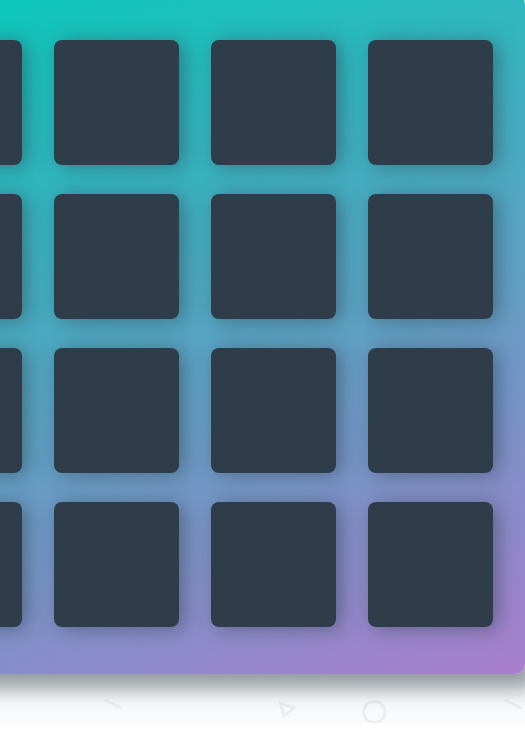
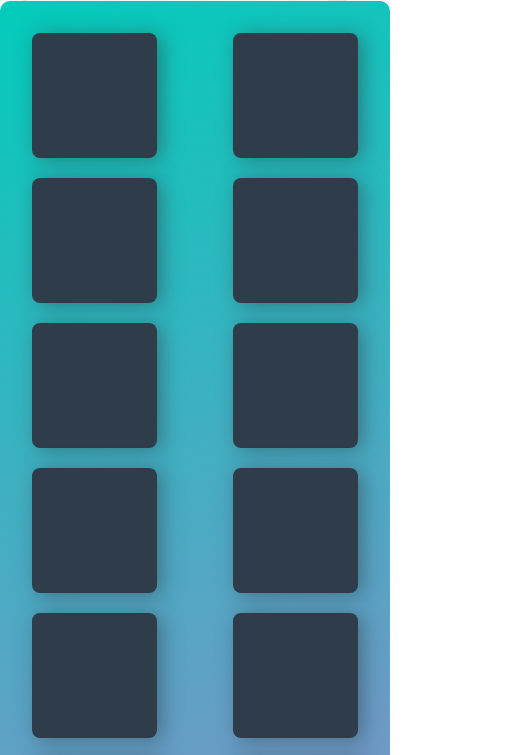
Before and after one commit to parulsinghh/fend-project-memory-game-master, a plain HTML site: page index.html in a window 390 px wide. Shown: the part 121-876 px from the top of the page, 525 px wide, since content can reach past the window. Before the commit the page ends 844 px from the top, so only its background shows below. Drawn offline with nearby package versions, Linux system fonts and the light colour scheme; a web font is replaced by a local one.

Commit message:
Add media queries

```diff
--- a/css/app.css
+++ b/css/app.css
@@ -10,8 +10,8 @@ html {
 
 html,
 body {
-  width: 100%;
-  height: 100%;
+  max-width: 100%;
+  max-height: 100%;
   margin: 0;
   padding: 0;
 }
@@ -38,7 +38,7 @@ h1 {
 */
 
 .deck {
-  width: 660px;
+  max-width: 660px;
   min-height: 680px;
   background: linear-gradient(160deg, #02ccba 0%, #aa7ecd 100%);
   padding: 32px;
@@ -121,3 +121,13 @@ h1 {
   float: right;
   cursor: pointer;
 }
+
+
+@media only screen and (max-width: 400px) {
+  .deck .card {
+    margin-bottom: 20px;
+  }
+  .fa {
+    margin: 5px;
+  }
+}
```
